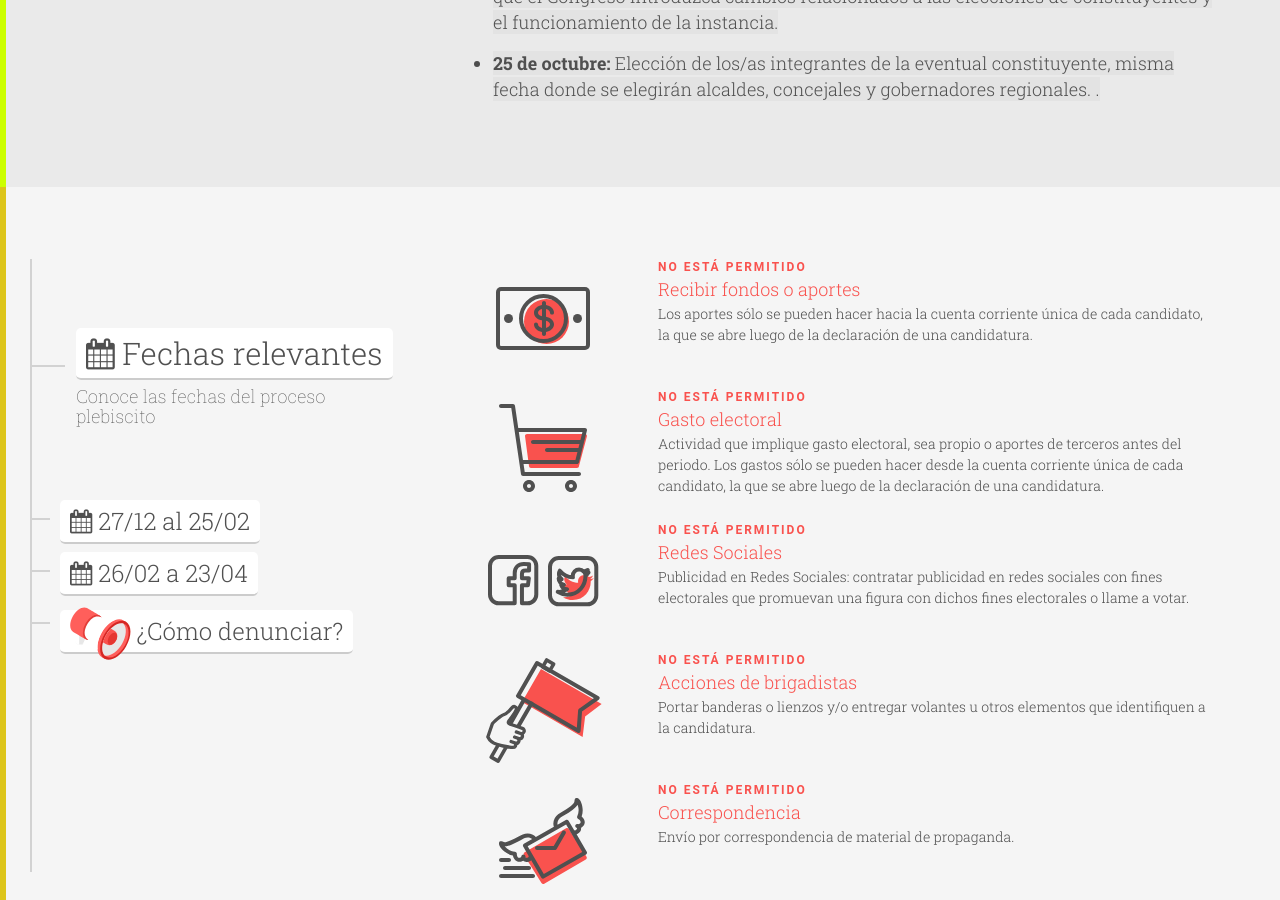
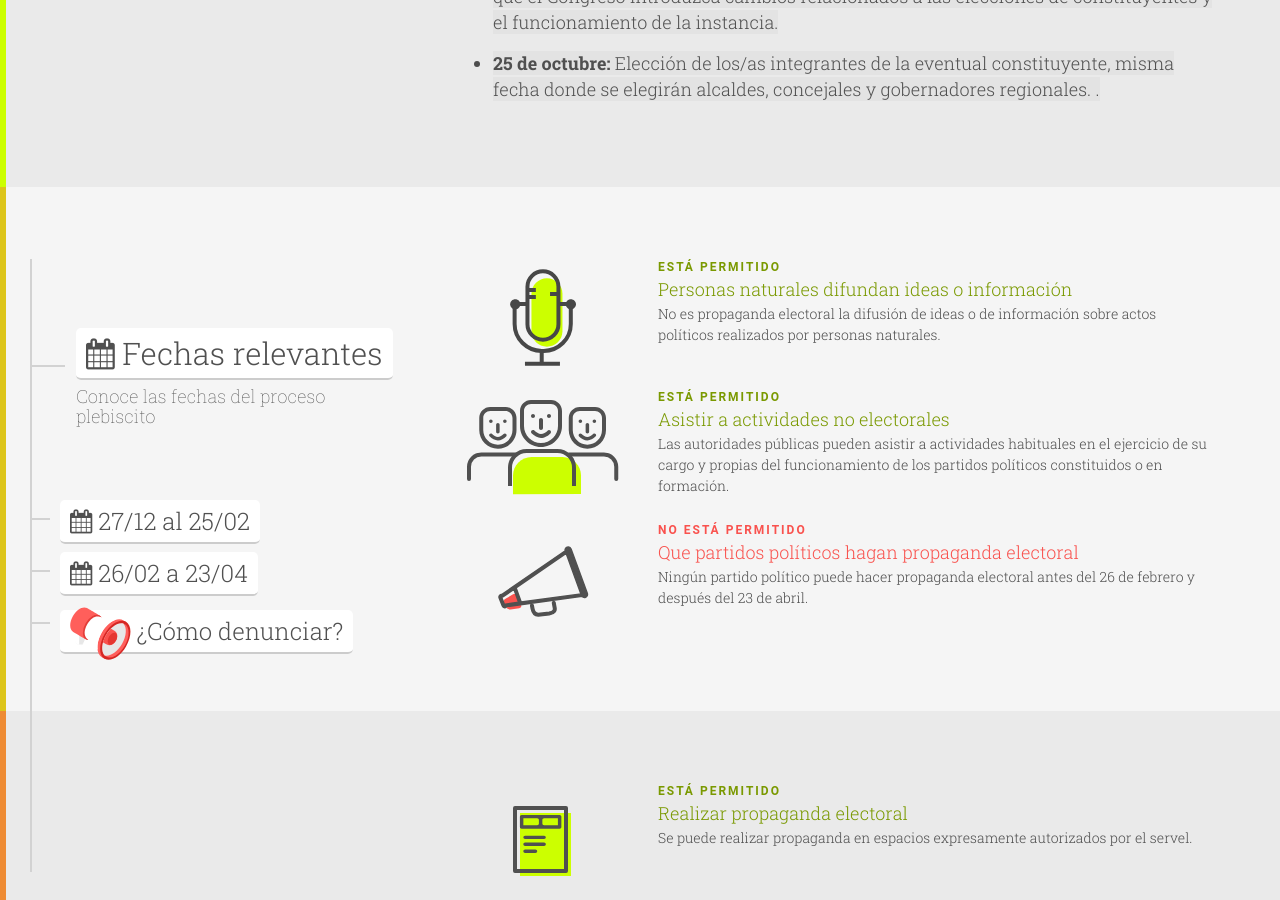
Before and after one commit to ciudadanointeligente/semaforo-electoral, a Jekyll site: the page built from index.html, in a window 1280 px wide and 900 px high, scrolled down 1580 px. Built offline with Jekyll 4.4.1, drawn with Linux system fonts in a browser that asks for light colours; nearby versions of some CDN libraries; some of the changed text lies outside the part shown.

Commit message:
semaforocel2

```diff
--- a/_includes/propagandatotal.html
+++ b/_includes/propagandatotal.html
@@ -23,8 +23,7 @@
       <p class="bajada"> Las autoridades públicas pueden asistir a actividades habituales en el ejercicio de su cargo y propias del funcionamiento de los partidos políticos constituidos o en formación.</p>
     </div>
   </div>
-
-  <!-- 15 -->
+  <!-- 03 -->
   <div class="row">
     <div class="col-md-2 col-md-offset-4 col-xs-3"><img src="{{ "/img/amplificacion-no.svg" | prepend: site.baseurl }}"></div>
     <div class="col-md-6 col-xs-9">
--- a/index.html
+++ b/index.html
@@ -69,8 +69,8 @@ layout: default
     <section class="section section3" id="fechassrelevantes">
       {% include fechasrelevantes.html%}
     </section>
-    <section class="section section5" id="precampana">
-      {% include precampana.html%}
+    <section class="section section5" id="propagandatotal">
+      {% include propagandatotal.html%}
     </section>
     <section class="section section3" id="iniciocampana">
       {% include iniciocampana.html%}
```
